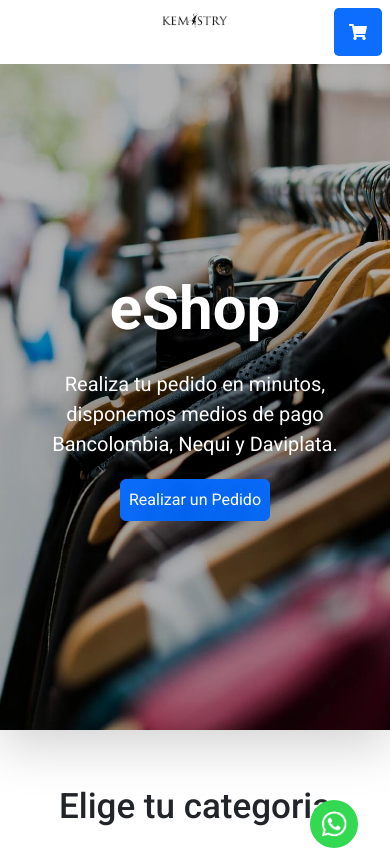
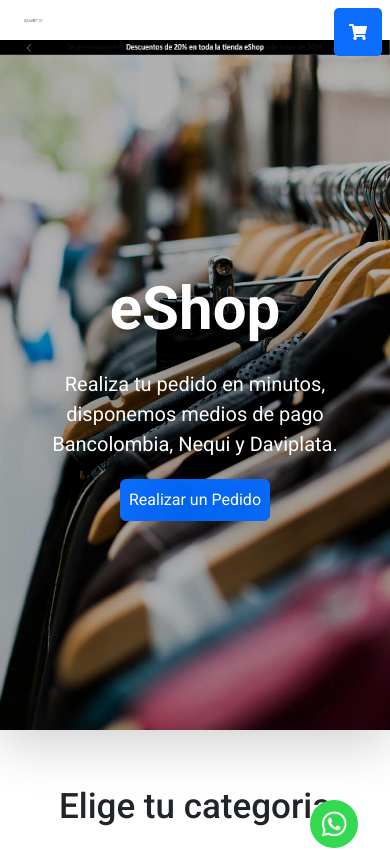
Before and after one commit to CrisAguirre/kemistry, an Angular app: page /shop in a window 390 px wide. Shown: the top 850 px of the page. Built offline with nearby package versions, Linux system fonts and the light colour scheme.

Commit message:
fix style slide text shop and fix shade animation for chrome

```diff
--- a/src/app/components/shared/head-slide/head-slide.component.html
+++ b/src/app/components/shared/head-slide/head-slide.component.html
@@ -1,13 +1,13 @@
 <p class="text-container"></p>
     <div id="carouselExample" class="carousel slide text-container carousel-fade" data-bs-ride="carousel">
         <div class="carousel-inner">
-          <div class="carousel-item active">
+          <div class="carousel-item embed-responsive-item active">
             <img src="../../../../assets/img/textslides/banner1.jpg" class="d-block w-100" alt="1">
           </div>
-          <div class="carousel-item">
+          <div class="carousel-item embed-responsive-item">
             <img src="../../../../assets/img/textslides/banner2.jpg" class="d-block w-100" alt="2">
           </div>
-          <div class="carousel-item">
+          <div class="carousel-item embed-responsive-item">
             <img src="../../../../assets/img/textslides/banner3.jpg" class="d-block w-100" alt="3">
           </div>
         </div>
--- a/src/app/components/shared/navbar/navbar.component.css
+++ b/src/app/components/shared/navbar/navbar.component.css
@@ -78,3 +78,9 @@ nav.principal a:hover {
     text-decoration: none;
     background-color: #0D6EFD;
 }
+@media (min-width: 100px) and (max-width: 1000px){
+    .navbar-expand-lg {
+        flex-wrap: nowrap;
+        /*justify-content: flex-start;*/
+    }
+}
```
